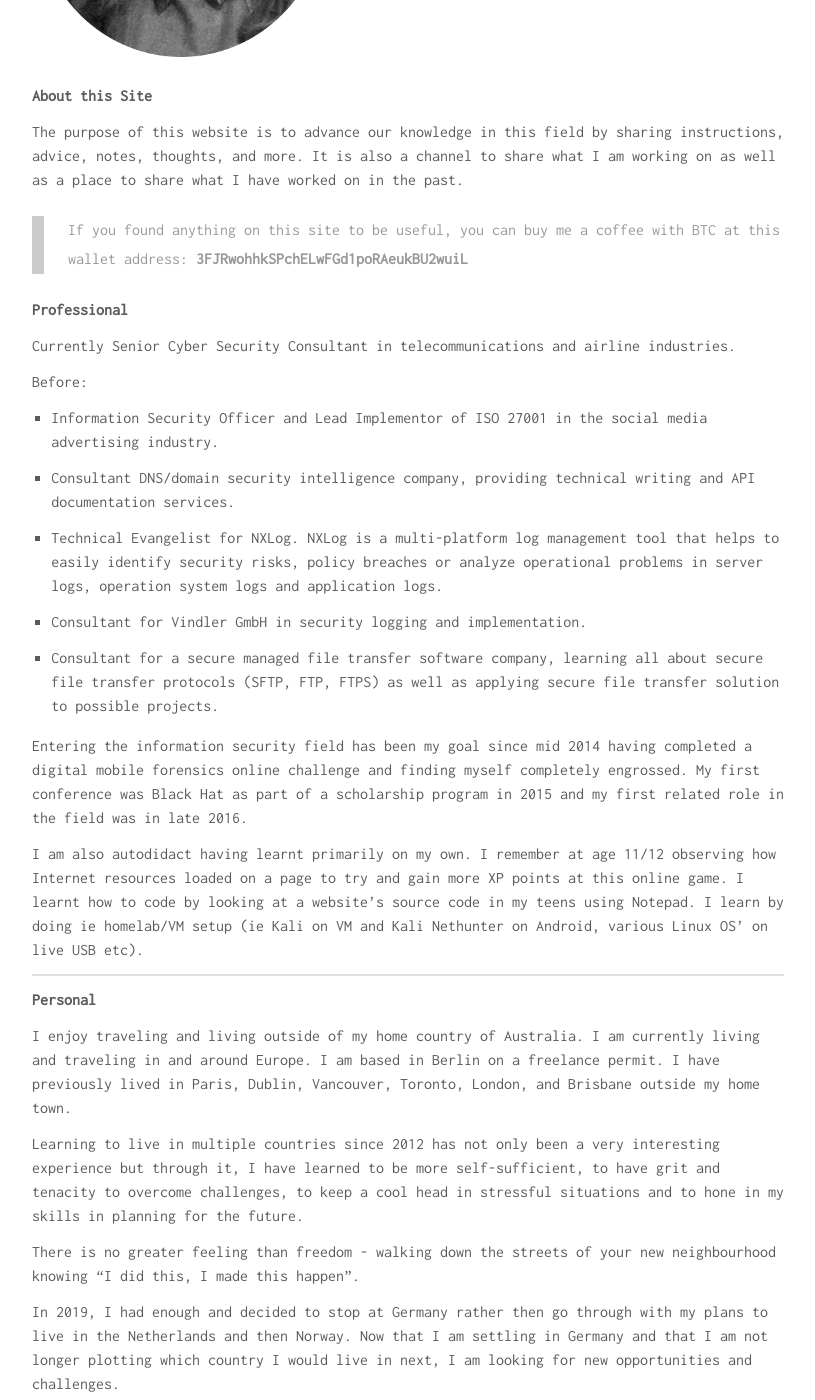
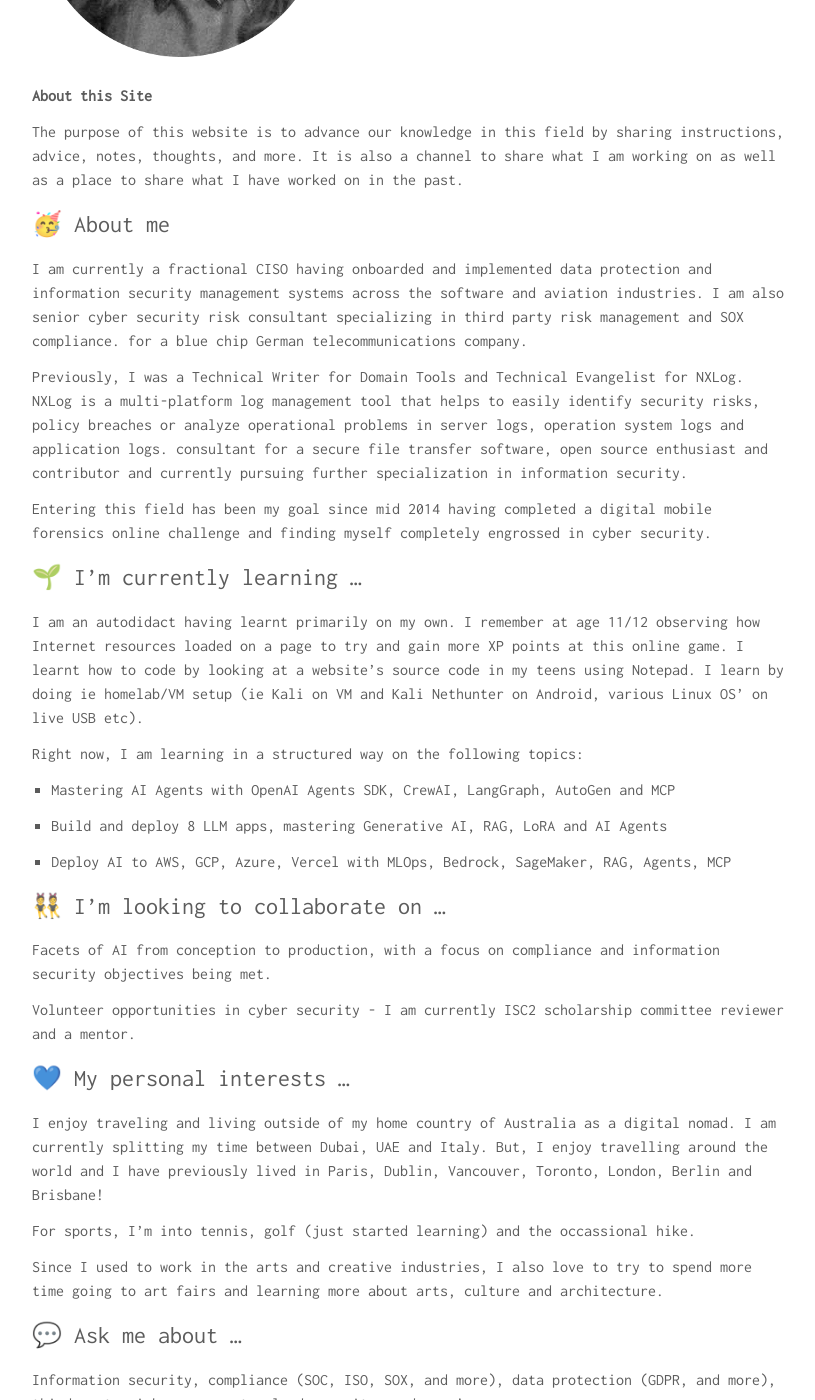
Before and after one commit to HannahSuarez/hannahsuarez.github.io, a Jekyll site: the page built from about.md, in a window 1280 px wide and 1400 px high, scrolled down 449 px. Shown: the whole window, without its empty margins (232-1047 px from the left). Built offline with Jekyll 4.4.1, drawn with Linux system fonts in a browser that asks for light colours; nearby versions of some CDN libraries; some of the changed text lies outside the part shown.

Commit message:
Update about.md

```diff
--- a/about.md
+++ b/about.md
@@ -10,47 +10,52 @@ permalink: /about/
 
 The purpose of this website is to advance our knowledge in this field by sharing instructions, advice, notes, thoughts, and more. It is also a channel to share what I am working on as well as a place to share what I have worked on in the past.
 
-> If you found anything on this site to be useful, you can buy me a coffee with BTC at this wallet address: **3FJRwohhkSPchELwFGd1poRAeukBU2wuiL**
+### 🥳 About me
 
-**Professional**
+I am currently a fractional CISO having onboarded and implemented data protection and information security management systems across the software and aviation industries. I am also senior cyber security risk consultant specializing in third party risk management and SOX compliance. for a blue chip German telecommunications company.
 
-Currently Senior Cyber Security Consultant in telecommunications and airline industries.
+Previously, I was a Technical Writer for Domain Tools and Technical Evangelist for NXLog. NXLog is a multi-platform log management tool that helps to easily identify security risks, policy breaches or analyze operational problems in server logs, operation system logs and application logs. consultant for a secure file transfer software, open source enthusiast and contributor and currently pursuing further specialization in information security.
 
-Before:
+Entering this field has been my goal since mid 2014 having completed a digital mobile forensics online challenge and finding myself completely engrossed in cyber security.
 
-- Information Security Officer and Lead Implementor of ISO 27001 in the social media advertising industry.
+### 🌱 I’m currently learning ...
 
-- Consultant DNS/domain security intelligence company, providing technical writing and API documentation services.
+I am an autodidact having learnt primarily on my own. I remember at age 11/12 observing how Internet resources loaded on a page to try and gain more XP points at this online game. I learnt how to code by looking at a website's source code in my teens using Notepad. I learn by doing ie homelab/VM setup (ie Kali on VM and Kali Nethunter on Android, various Linux OS' on live USB etc).
 
-- Technical Evangelist for NXLog. NXLog is a multi-platform log management tool that helps to easily identify security risks, policy breaches or analyze operational problems in server logs, operation system logs and application logs.
+Right now, I am learning in a structured way on the following topics:
 
-- Consultant for Vindler GmbH in security logging and implementation.
+1. Mastering AI Agents with OpenAI Agents SDK, CrewAI, LangGraph, AutoGen and MCP
 
-- Consultant for a secure managed file transfer software company, learning all about secure file transfer protocols (SFTP, FTP, FTPS) as well as applying secure file transfer solution to possible projects.
+2. Build and deploy 8 LLM apps, mastering Generative AI, RAG, LoRA and AI Agents
 
-Entering the information security field has been my goal since mid 2014 having completed a digital mobile forensics online challenge and finding myself completely engrossed. My first conference was Black Hat as part of a scholarship program in 2015 and my first related role in the field was in late 2016.
+3. Deploy AI to AWS, GCP, Azure, Vercel with MLOps, Bedrock, SageMaker, RAG, Agents, MCP
 
-I am also autodidact having learnt primarily on my own. I remember at age
-11/12 observing how Internet resources loaded on a page to try and gain more XP
-points at this online game. I learnt how to code by looking at a website's
-source code in my teens using Notepad.  I learn by doing ie homelab/VM setup
-(ie Kali on VM and Kali Nethunter on Android, various Linux OS' on live USB
-etc).
+### 👯 I’m looking to collaborate on ...
 
----
+Facets of AI from conception to production, with a focus on compliance and information security objectives being met.
 
-**Personal**
+Volunteer opportunities in cyber security - I am currently ISC2 scholarship committee reviewer and a mentor.
 
-I enjoy traveling and living outside of my home country of Australia. I am currently living and traveling in and around Europe. I am based in Berlin on a freelance permit. I have previously lived in Paris, Dublin, Vancouver, Toronto, London, and Brisbane outside my home town.
+### 💙 My personal interests ...
 
-Learning to live in multiple countries since 2012 has not only been a very
-interesting experience but through it, I have learned to be more self-sufficient, to have grit and tenacity to overcome challenges, to keep a cool head in
-stressful situations and to hone in my skills in planning for the future.
+I enjoy traveling and living outside of my home country of Australia as a digital nomad. I am currently splitting my time between Dubai, UAE and Italy.  But, I enjoy travelling around the world and I have previously lived in Paris, Dublin, Vancouver, Toronto, London, Berlin and Brisbane!
 
-There is no greater feeling than freedom - walking down the streets of your
-new neighbourhood knowing "I did this, I made this happen".
+For sports, I'm into tennis, golf (just started learning) and the occassional hike.
 
-In 2019, I had enough and decided to stop at Germany rather then go through
-with my plans to live in the Netherlands and then Norway. Now that I am settling in Germany and that I am not longer plotting which country I would live in next, I am looking for new opportunities and challenges.
+Since I used to work in the arts and creative industries, I also love to try to spend more time going to art fairs and learning more about arts, culture and architecture.
+
+### 💬 Ask me about ...
+
+Information security, compliance (SOC, ISO, SOX, and more), data protection (GDPR, and more), third party risk management, cloud security, and more!
+
+You can also ask me about digital nomad topics, what it is like to work remotely and live in various countries.
+
+
+📫 How to reach me:
+
+[Mastodon](https://www.infosec.exchange/@superruserr)
+
+[LinkedIn](https://www.linkedin.com/in/hannahsuarez)
+
 
 > Content in this site does not represent any of my professional affiliations.
```
